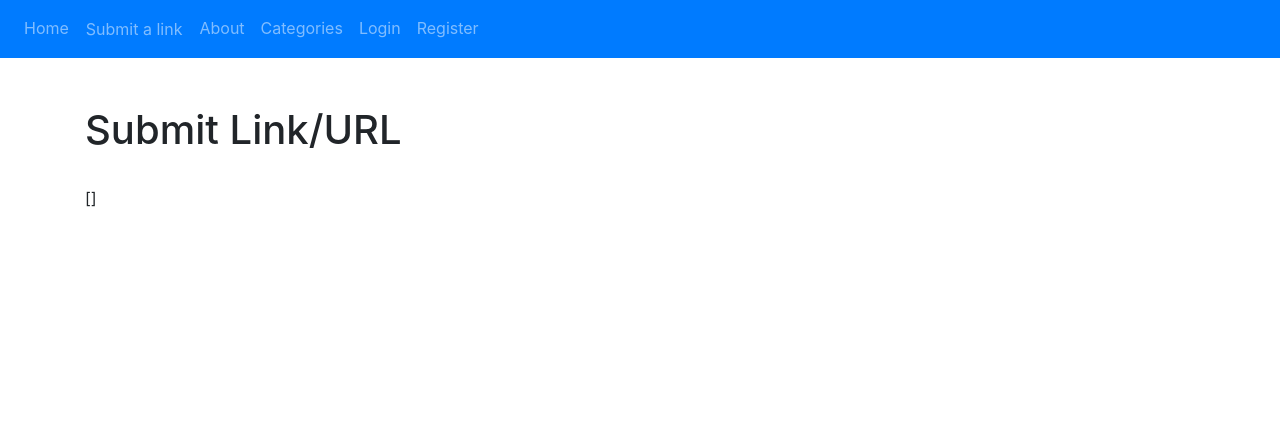
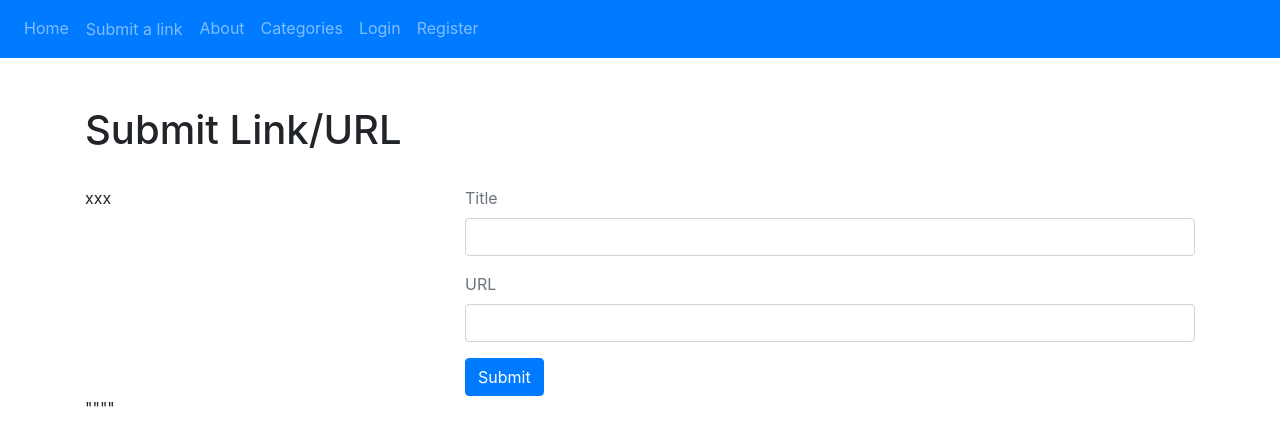
Before and after one commit to ciderbet/whatyearwasiborn, a Next.js app: page /user/link/create in a window 1280 px wide. Shown: the top 446 px of the page. Built offline with nearby package versions, Linux system fonts and the light colour scheme; no server answers.

Commit message:
submit link form

```diff
--- a/pages/user/link/create.js
+++ b/pages/user/link/create.js
@@ -28,15 +28,48 @@
     setState({ ...state, loadedCategories: response.data })
   }
 
+  const handleTitleChange = e => {
+    setState({ ...state, title: e.target.value, error: '', success: '' })
+  }
+
+  const handleURLChange = e => {
+    setState({ ...state, url: e.target.value, error: '', success: '' })
+  }
+
+  const handleSubmit = async e => {
+    console.log('POST to server')
+  }
+
+  // link create form
+  const submitLinkForm = () => (
+    <form onSubmit={handleSubmit}>
+      <div className="form-group">
+        <label className="text-muted">Title</label>
+        <input type="text" className="form-control" onChange={handleTitleChange} value={title}/>
+      </div>
+      <div className="form-group">
+        <label className="text-muted">URL</label>
+        <input type="url" className="form-control" onChange={handleURLChange} value={url}/>
+      </div>
+      <button className="btn btn-primary" type="submit">Submit</button>
+    </form>
+  )
+
   return (
     <Layout>
       <div className="row">
         <div className="col-md-12">
           <h1>Submit Link/URL</h1>
           <br/>
-          {JSON.stringify(loadedCategories)}
         </div>
       </div>
+      <div className="row">
+        <div className="col-md-4">xxx</div>
+        <div className="col-md-8">{submitLinkForm()}
+        </div>
+      </div>
+      {JSON.stringify(title)}
+      {JSON.stringify(url)}
     </Layout>
   )
 }
```
